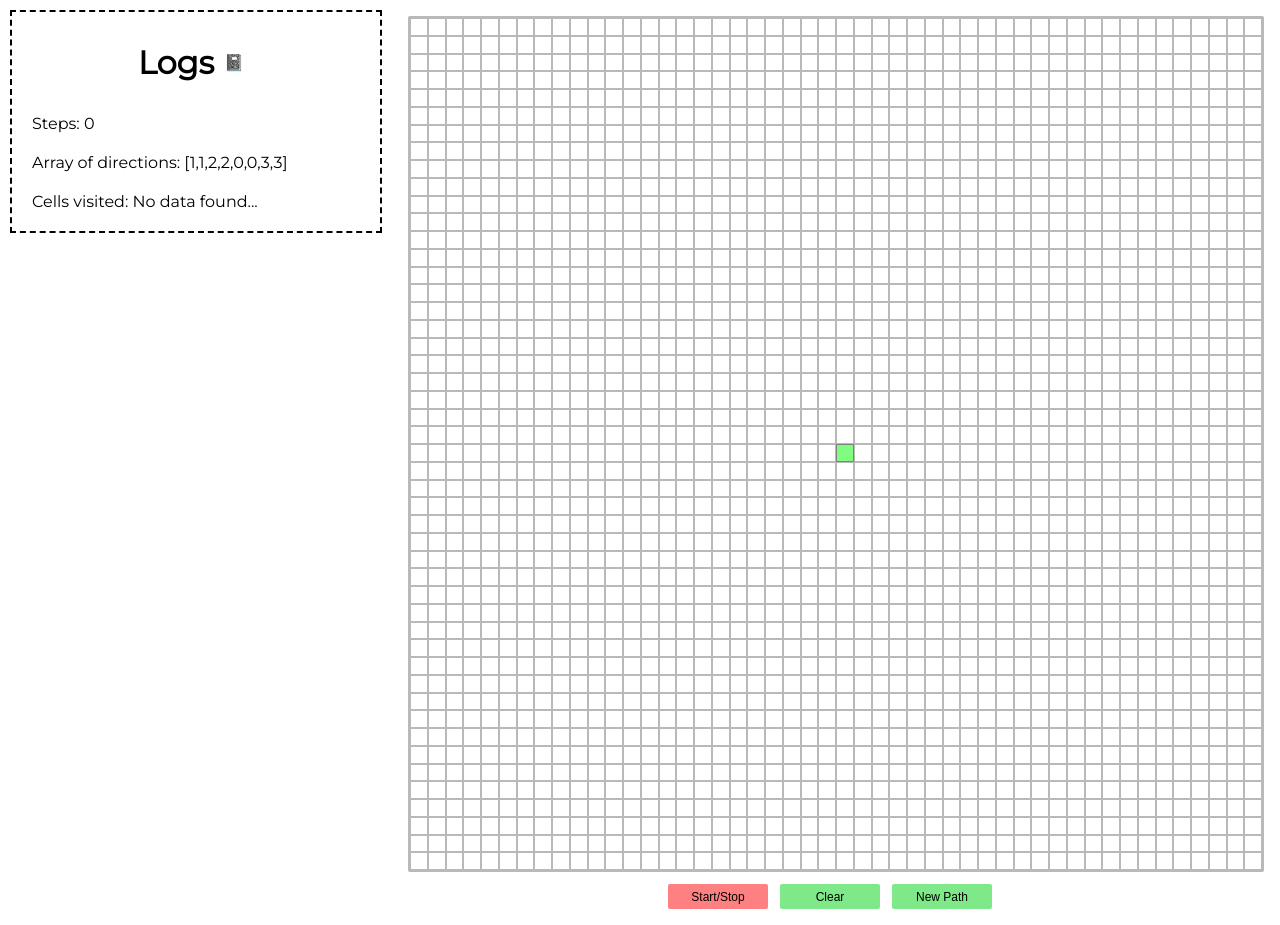
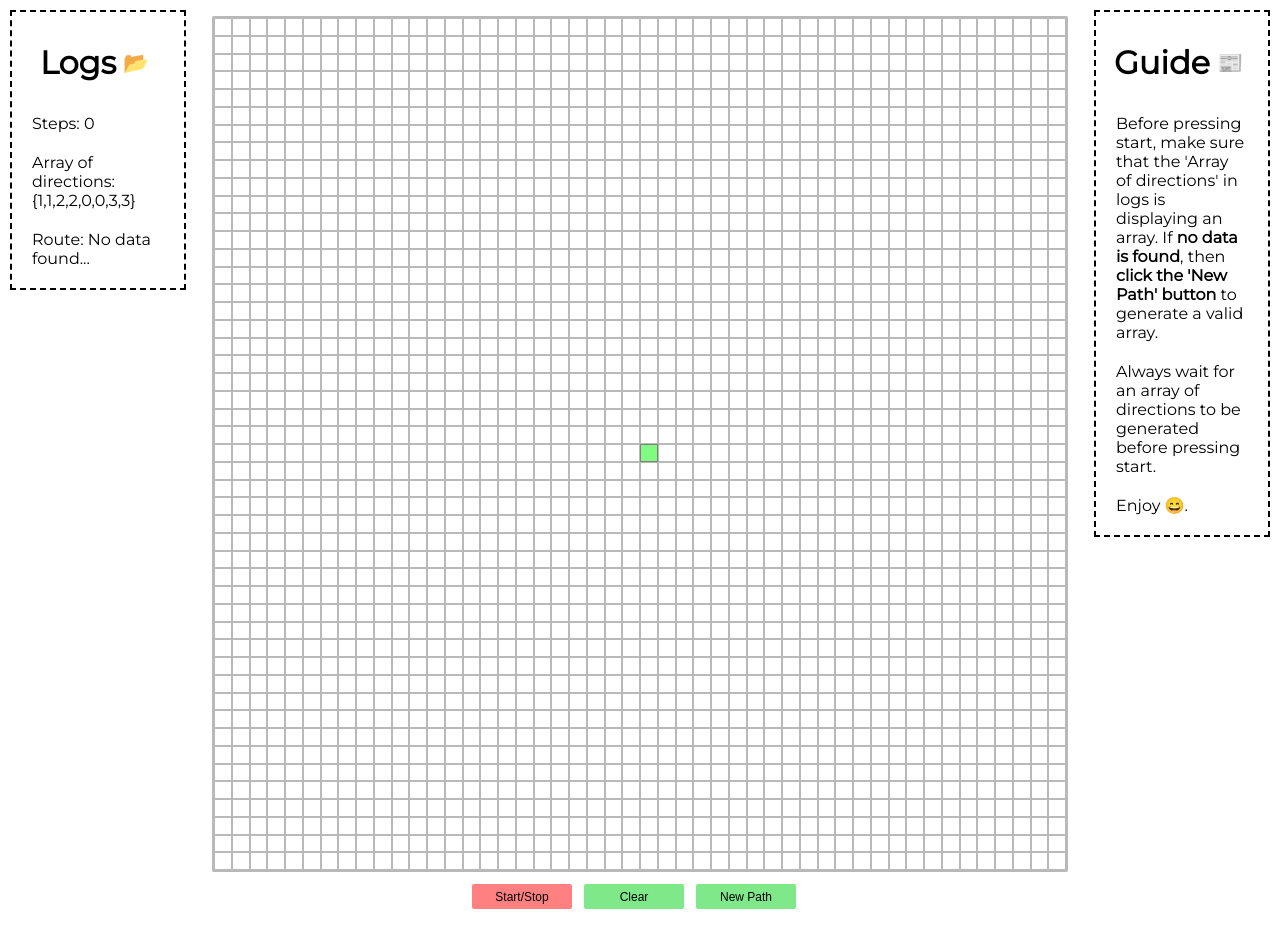
Before and after one commit to ibahm/loop-walker-react, a React (Create React App) app: page / in a window 1280 px wide. Built offline with nearby package versions, Linux system fonts and the light colour scheme.

Commit message:
Instructions on how to use

```diff
--- a/src/App.js
+++ b/src/App.js
@@ -1,6 +1,7 @@
 import React, {useState} from "react";
 import Grid from "./components/Grid";
 import Logs from "./components/Logs";
+import Guide from "./components/Guide";
 
 const App = () => {
   const [anim, setAnim] = useState(false);
@@ -27,6 +28,7 @@ const App = () => {
         path={path}
         setPath={setPath}
       />
+      <Guide/>
     </div>
   );
 }
--- a/src/components/Grid.js
+++ b/src/components/Grid.js
@@ -81,8 +81,10 @@ const Grid = ({anim, setAnim, count, setCount, valid, setValid, visited, setVisi
     useEffect(() => {
         if (anim) {
             const timer = setInterval(() => {
-                setCount(pState => pState + 1)
-                updateCell(count, path)
+                if (path.length > 1) {
+                    setCount(pState => pState + 1)
+                    updateCell(count, path)
+                }
             }, 50)
 
             if (count > path.length) {
@@ -105,6 +107,8 @@ const Grid = ({anim, setAnim, count, setCount, valid, setValid, visited, setVisi
         setCount((pState) => 0);
         setCurr((pState) => board[BOARD_SIZE/2][BOARD_SIZE/2])
         setPrev((pState) => board[BOARD_SIZE/2][BOARD_SIZE/2])
+        setVisited((pState) => [])
+        setPath((pState) => [])
     }
 
     const handlePath = () => {
@@ -118,20 +122,23 @@ const Grid = ({anim, setAnim, count, setCount, valid, setValid, visited, setVisi
         switch(path[i]) {
             case 0:
                 setCurr((pState) => arr[curr.row-1][curr.col])
+                setVisited((pState) => [...visited, `Left`])
                 break;
             case 1:
                 setCurr((pState) => arr[curr.row+1][curr.col])
+                setVisited((pState) => [...visited, `Right`])
                 break;
             case 2:
                 setCurr((pState) => arr[curr.row][curr.col-1])
+                setVisited((pState) => [...visited, `Up`])
                 break;
             case 3:
                 setCurr((pState) => arr[curr.row][curr.col+1])
+                setVisited((pState) => [...visited, `Down`])
                 break;
         }
         setPrev((pState) => curr)
         curr.type="cell-current"
-        setVisited((pState) => [...visited, `[${curr.col}][${curr.row}] `])
         curr.visited += 1
         prev.type="cell-end"
         return arr;
--- /dev/null
+++ b/src/components/Guide.js
@@ -0,0 +1,25 @@
+import React from "react";
+
+const Guide = () => {
+    return (
+        <div className="side-container">
+            <div className="side-header">
+                <h1>Guide</h1>
+                <span className="emoji" role="img" aria-label="newspaper">📰</span>
+            </div>
+            <span>
+                Before pressing start, make sure that the 'Array of directions' in logs is displaying an array.
+                If <b>no data is found</b>, then <b>click the 'New Path' button</b> to generate a valid array.
+            </span>
+            <span>
+                Always wait for an array of directions to be generated before pressing start.
+            </span>
+            <span>
+                Enjoy 😄.
+            </span>
+
+        </div>
+    )
+}
+
+export default Guide;
--- a/src/components/Logs.js
+++ b/src/components/Logs.js
@@ -2,14 +2,14 @@ import React, { useState } from "react";
 
 const Logs = ({count, visited, path}) => {
     return (
-        <div className="logs-container">
-            <div className="logs-header">
+        <div className="side-container">
+            <div className="side-header">
                 <h1>Logs</h1>
-                <span role="img" aria-label="notebook">📓</span>
+                <span className="emoji" role="img" aria-label="open-file-folder">📂</span>
             </div>
             <span className="logs-steps">Steps: {count}</span>
-            <span className="logs-results">Array of directions: {path.length > 0 ? `[${path}]` : "No data found..."}</span>
-            <span className="logs-visited">Cells visited: {visited.length > 0 ? `{${visited}}` : "No data found..."}</span>
+            <span className="logs-results">Array of directions: {path.length > 0 ? `{${path}}` : "No data found..."}</span>
+            <span className="logs-visited">Route: {visited.length > 0 ? `{${visited}}` : "No data found..."}</span>
         </div>
     )
 }
--- a/src/index.css
+++ b/src/index.css
@@ -93,7 +93,7 @@ body {
   scale: 0.95;
 }
 
-.logs-container {
+.side-container {
   display: flex;
   justify-content: flex-start;
   flex-direction: column;
@@ -104,7 +104,7 @@ body {
   border: 2px dashed black;
 }
 
-.logs-header {
+.side-header {
   display: flex;
   justify-content: center;
   flex-direction: row;
@@ -115,4 +115,9 @@ span {
   display: block;
   overflow-wrap: break-word;
   padding: 10px;
+  font-size: 16px;
 }
+
+.emoji {
+  scale: 1.3;
+}
```
